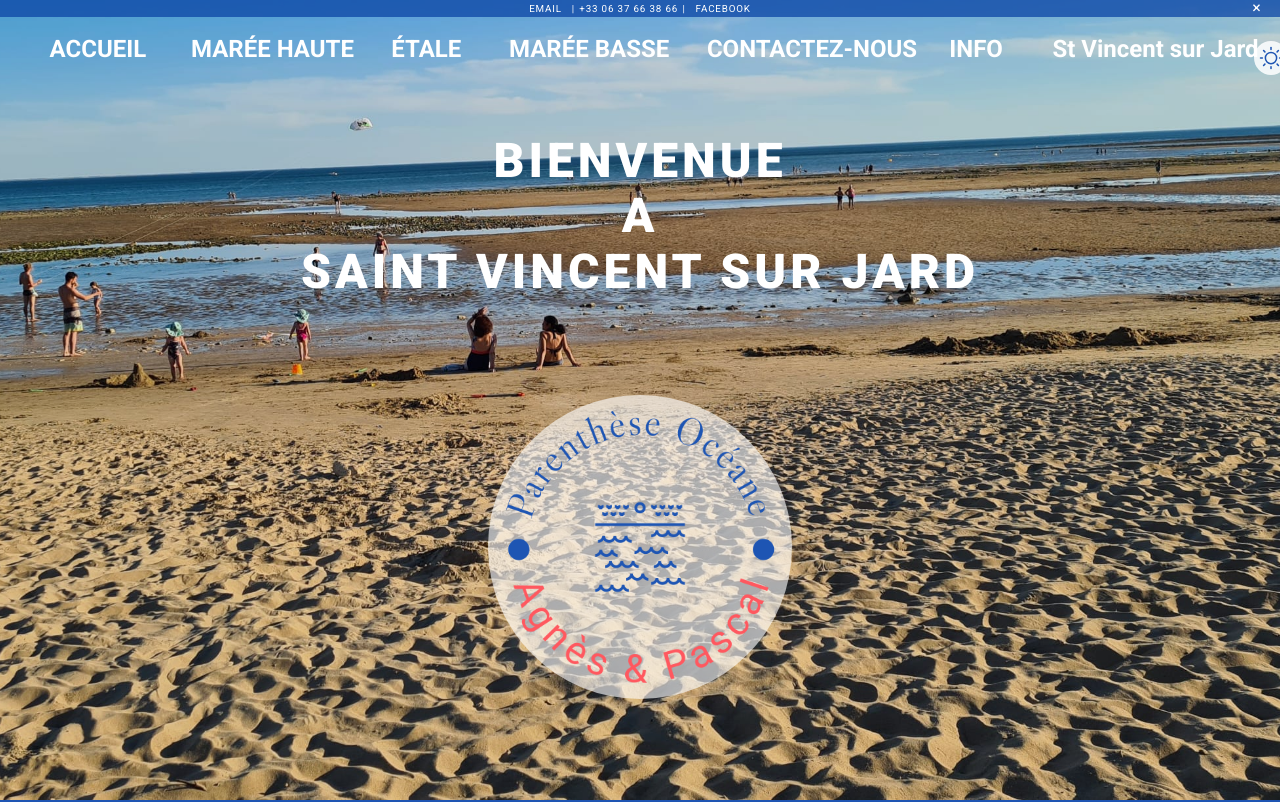
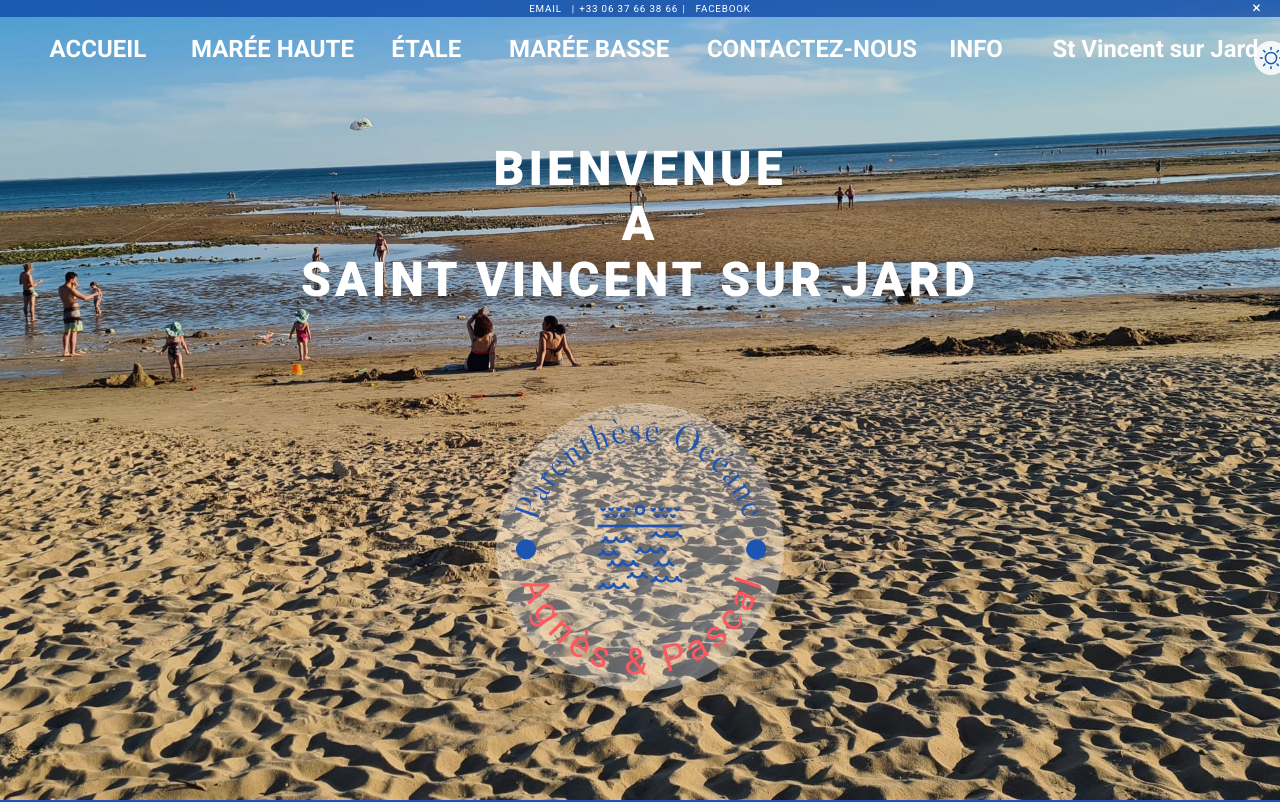
Before and after one commit to eliezeribghi/parenthese_oceane, a Svelte app: page / in a window 1280 px wide. Shown: the top 802 px of the page. Built offline with nearby package versions, Linux system fonts and the light colour scheme.

Commit message:
modification du logo

```diff
--- a/src/style/components/slider.scss
+++ b/src/style/components/slider.scss
@@ -72,13 +72,12 @@ $carouselStart: 65px;
     /* Styles pour le conteneur du logo */
     .logo-container {
       position: relative;
-      max-width: 19em;
-      max-height: 19em;
+      max-width: 18em;
+      max-height: 18em;
       margin-inline: auto;
       // position: relative;
       // border-radius: 50%;
-      // width: $rond-size;
-      // height: $rond-size;
+
       // margin-inline: auto;
       // background-color: $primary-light;
       // display: flex;
@@ -93,19 +92,31 @@ $carouselStart: 65px;
       //   padding: .7em;
       //   width:100%;
       //   height: 100%;
-      //   object-fit: cover;
+      // object-fit: cover;
       //   z-index: 10;
           padding: 1em;
-          background: #ffffff9e;
-          border-radius: 50%;
+       z-index: 1;
+
           height: auto;
           width: 100%;
           overflow: visible;
           z-index: 10;
       }
+
     }
+       .logo-container::before {
+        content: '';
+        position: absolute;
+
+        width: 100%;
+        height: 100%;
+        background: rgba(255, 255, 255, 0.318);
+        border-radius: 50%;
+        z-index: -1;
+      }
 
   }
+
 }
 
 /* Positionnement du texte en haut de la section */
```
